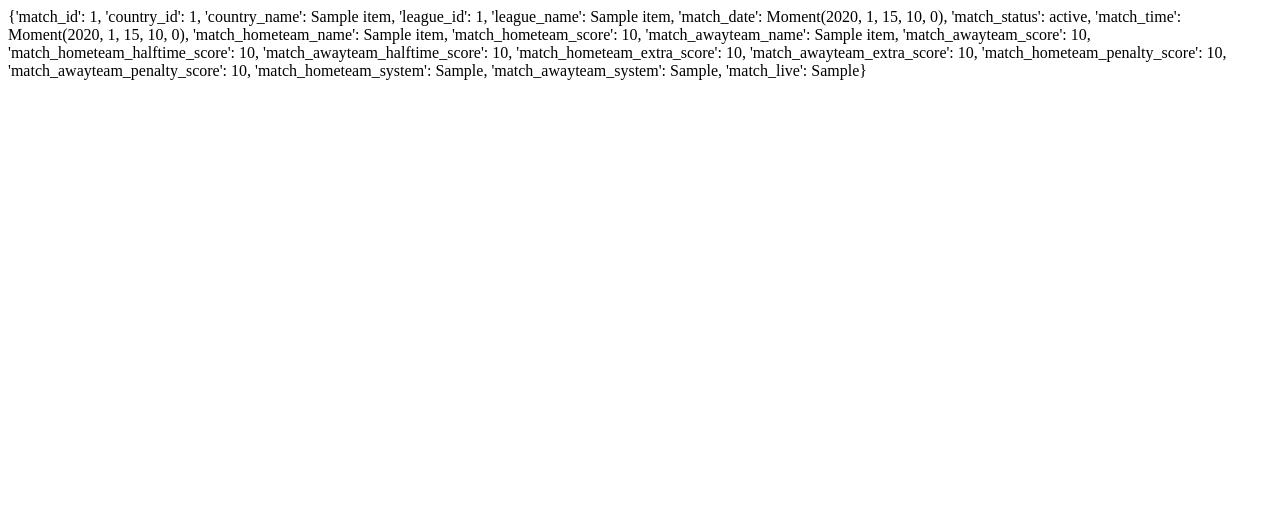
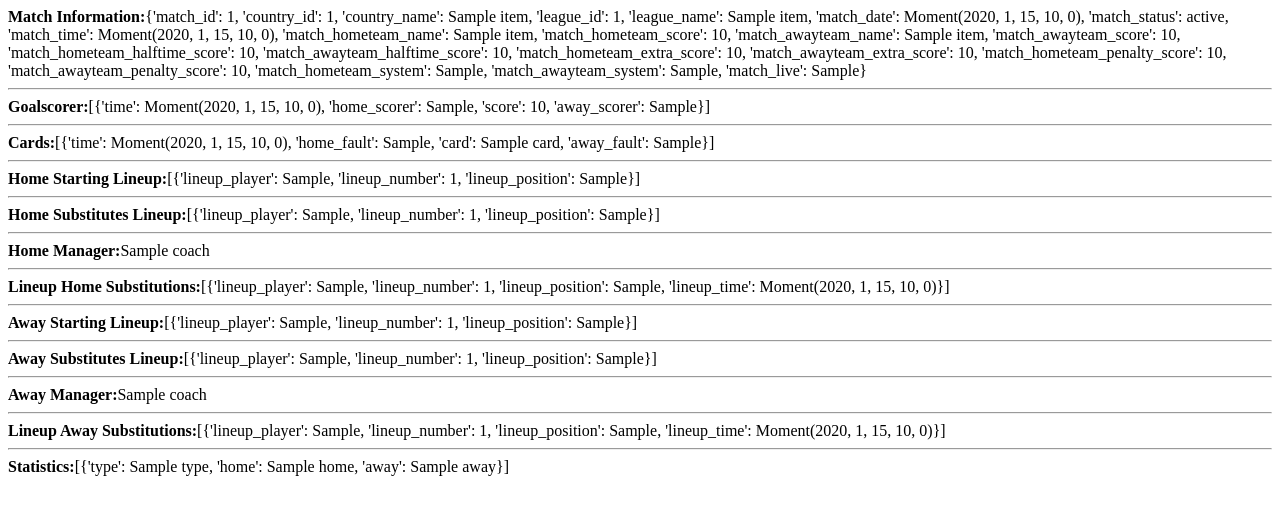
Before and after one commit to dimiksonkha/open-football, a Django app: page /football/matches/1 in a window 1280 px wide. Shown: the top 515 px of the page. Run offline with Django 3.2, Linux system fonts and the light colour scheme; tables that the repository leaves empty hold one stand-in row (values such as "Sample post"); a database or web service that is not in the repository returns one stand-in record (values such as "Sample title"); data that the repository does not hold is empty.

Commit message:
match details data population done

```diff
--- a/football/views.py
+++ b/football/views.py
@@ -112,7 +112,7 @@ def match_details(request, match_id):
     length = len(response)
 
 
-
+    # Populating Match Overview Information
     match_info = {
         "match_id": response [0]['match_id'],
         "country_id": response [0]['country_id'],
@@ -138,8 +138,129 @@ def match_details(request, match_id):
 
     }
 
+    # Populating Goalscorer Information
+    length = len(response[0]['goalscorer'])
+    goalscorer = []
 
-    return render(request, 'match-details.html', context={'match_info':match_info})
+    for i in range(length):
+        scorer = {
+         "time": response[0]['goalscorer'][i]['time'],
+         "home_scorer":response[0]['goalscorer'][i]['home_scorer'],
+         "score": response[0]['goalscorer'][i]['score'],
+         "away_scorer": response[0]['goalscorer'][i]['away_scorer']
+
+        }
+        goalscorer.append(scorer)
+
+    # Populating Match faul card Information
+    length = len(response[0]['cards'])
+    cards = []
+
+    for i in range(length):
+        card = {
+        "time": response[0]['cards'][i]['time'],
+        "home_fault":response[0]['cards'][i]['home_fault'],
+        "card": response[0]['cards'][i]['card'],
+        "away_fault":response[0]['cards'][i]['away_fault']
+
+        }
+        cards.append(card)
+
+    # Populating Starting Lineup for home team
+    length = len(response[0]['lineup']['home']['starting_lineups'])
+    lineup_home_starting = []
+
+    for i in range(length):
+        lineup_home_start = {
+         "lineup_player": response[0]['lineup']['home']['starting_lineups'][i]['lineup_player'],
+         "lineup_number": response[0]['lineup']['home']['starting_lineups'][i]['lineup_number'],
+         "lineup_position": response[0]['lineup']['home']['starting_lineups'][i]['lineup_position']
+        }
+        lineup_home_starting.append(lineup_home_start)
+
+
+    # Populating Substitutes Lineup for home team
+    length = len(response[0]['lineup']['home']['substitutes'])
+    lineup_home_substitutes = []
+
+    for i in range(length):
+        lineup_home_subs = {
+         "lineup_player": response[0]['lineup']['home']['substitutes'][i]['lineup_player'],
+         "lineup_number": response[0]['lineup']['home']['substitutes'][i]['lineup_number'],
+         "lineup_position": response[0]['lineup']['home']['substitutes'][i]['lineup_position']
+        }
+        lineup_home_substitutes.append(lineup_home_subs)
+
+    # Populating Coach/Manager Lineup for home team
+    home_manager = response[0]['lineup']['home']['coach'][0]
+
+    # Populating Substitutions Lineup for home team
+    length = len(response[0]['lineup']['home']['substitutions'])
+    lineup_home_substitutions = []
+
+    for i in range(length):
+        lineup_home_subs = {
+         "lineup_player": response[0]['lineup']['home']['substitutions'][i]['lineup_player'],
+         "lineup_number": response[0]['lineup']['home']['substitutions'][i]['lineup_number'],
+         "lineup_position":response[0]['lineup']['home']['substitutions'][i]['lineup_position'],
+         "lineup_time":response[0]['lineup']['home']['substitutions'][i]['lineup_time']
+        }
+        lineup_home_substitutions.append(lineup_home_subs)
+
+    # Populating Starting Lineup for away team
+    length = len(response[0]['lineup']['away']['starting_lineups'])
+    lineup_away_starting = []
+
+    for i in range(length):
+        lineup_away_start = {
+         "lineup_player": response[0]['lineup']['away']['starting_lineups'][i]['lineup_player'],
+         "lineup_number": response[0]['lineup']['away']['starting_lineups'][i]['lineup_number'],
+         "lineup_position": response[0]['lineup']['away']['starting_lineups'][i]['lineup_position']
+        }
+        lineup_away_starting.append(lineup_away_start)
+
+
+    # Populating Substitutes Lineup for away team
+    length = len(response[0]['lineup']['away']['substitutes'])
+    lineup_away_substitutes = []
+
+    for i in range(length):
+        lineup_away_subs = {
+         "lineup_player": response[0]['lineup']['away']['substitutes'][i]['lineup_player'],
+         "lineup_number": response[0]['lineup']['away']['substitutes'][i]['lineup_number'],
+         "lineup_position": response[0]['lineup']['away']['substitutes'][i]['lineup_position']
+        }
+        lineup_away_substitutes.append(lineup_away_subs)
+
+    # Populating Coach/Manager Lineup for away team
+    away_manager = response[0]['lineup']['away']['coach'][0]
+
+    # Populating Substitutions Lineup for away team
+    length = len(response[0]['lineup']['away']['substitutions'])
+    lineup_away_substitutions = []
+
+    for i in range(length):
+        lineup_away_subs = {
+         "lineup_player": response[0]['lineup']['away']['substitutions'][i]['lineup_player'],
+         "lineup_number": response[0]['lineup']['away']['substitutions'][i]['lineup_number'],
+         "lineup_position":response[0]['lineup']['away']['substitutions'][i]['lineup_position'],
+         "lineup_time":response[0]['lineup']['away']['substitutions'][i]['lineup_time']
+        }
+        lineup_away_substitutions.append(lineup_away_subs)
+
+    # Populating Statistics
+    length = len(response[0]['statistics'])
+    statistics = []
+
+    for i in range(length):
+        stats = {
+         "type": response[0]['statistics'][i]['type'],
+         "home": response[0]['statistics'][i]['home'],
+         "away": response[0]['statistics'][i]['away']
+        }
+        statistics.append(stats)
+
+    return render(request, 'match-details.html', context={'match_info':match_info, 'goalscorer':goalscorer, 'cards':cards, 'lineup_home_starting':lineup_home_starting,'lineup_home_substitutes':lineup_home_substitutes,'home_manager':home_manager,'lineup_home_substitutions':lineup_home_substitutions,'lineup_away_starting':lineup_away_starting,'lineup_away_substitutes':lineup_away_substitutes,'away_manager':away_manager,'lineup_away_substitutions':lineup_away_substitutions,'statistics':statistics})
 
 
 # Converting json date string to custom date format
--- a/templates/match-details.html
+++ b/templates/match-details.html
@@ -6,7 +6,44 @@
 	</head>
 	<body>
 		<div class="col-md-7">
-			{{match_info}}
+			<b>Match Information:</b>{{match_info}}
+			<br>
+			<hr>
+			<b>Goalscorer:</b>{{goalscorer}}
+			<br>
+			<hr>
+			<b>Cards:</b>{{cards}}
+			<br>
+			<hr>
+			<b>Home Starting Lineup:</b>{{lineup_home_starting}}
+			<br>
+			<hr>
+			<b>Home Substitutes Lineup:</b>{{lineup_home_substitutes}}
+			<br>
+			<hr>
+			<b>Home Manager:</b>{{home_manager}}
+			<br>
+			<hr>
+			<b>Lineup Home Substitutions:</b>{{lineup_home_substitutions}}
+			<br>
+			<hr>
+			<b>Away Starting Lineup:</b>{{lineup_away_starting}}
+			<br>
+			<hr>
+			<b>Away Substitutes Lineup:</b>{{lineup_away_substitutes}}
+			<br>
+			<hr>
+			<b>Away Manager:</b>{{away_manager}}
+			<br>
+			<hr>
+			<b>Lineup Away Substitutions:</b>{{lineup_away_substitutions}}
+			<br>
+			<hr>
+			<b>Statistics:</b>{{statistics}}
+
+
+
+
 		</div>
 	</body>
 </html>
```
